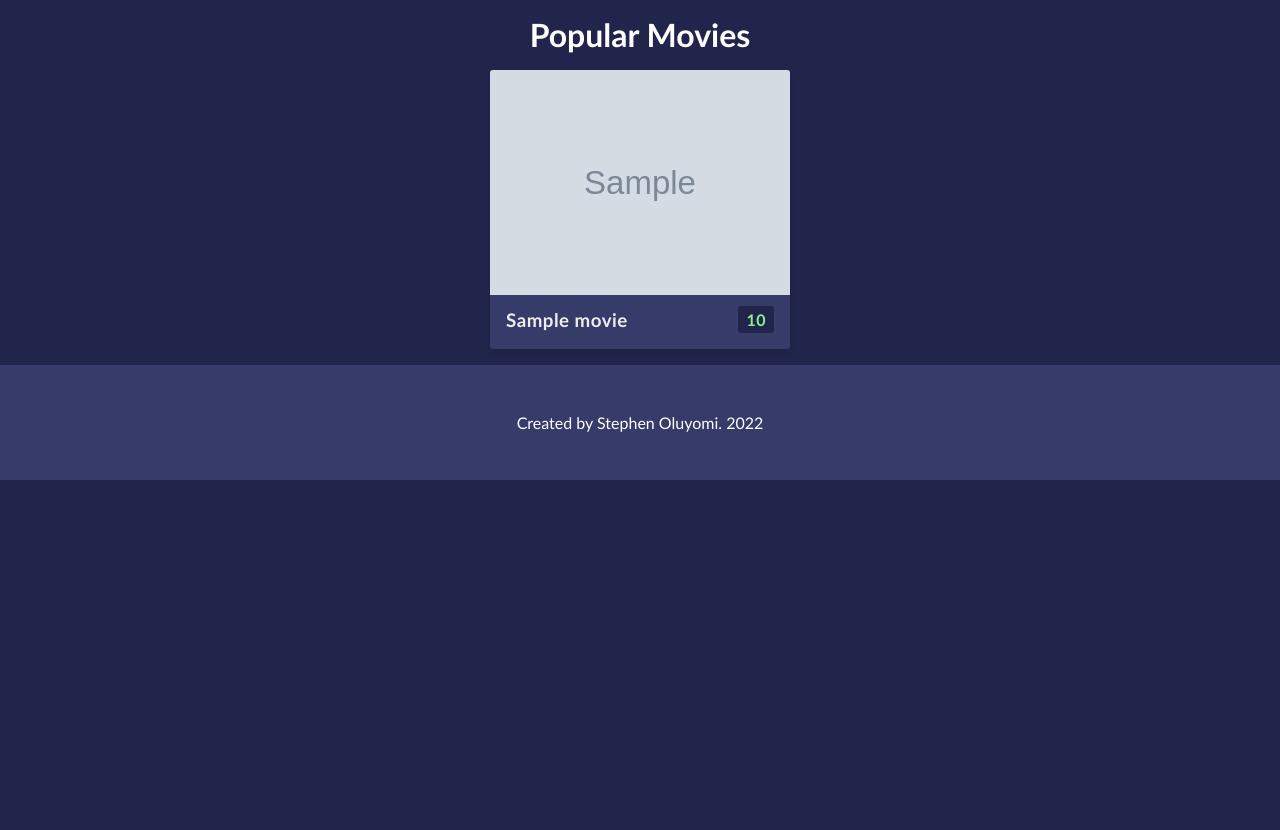
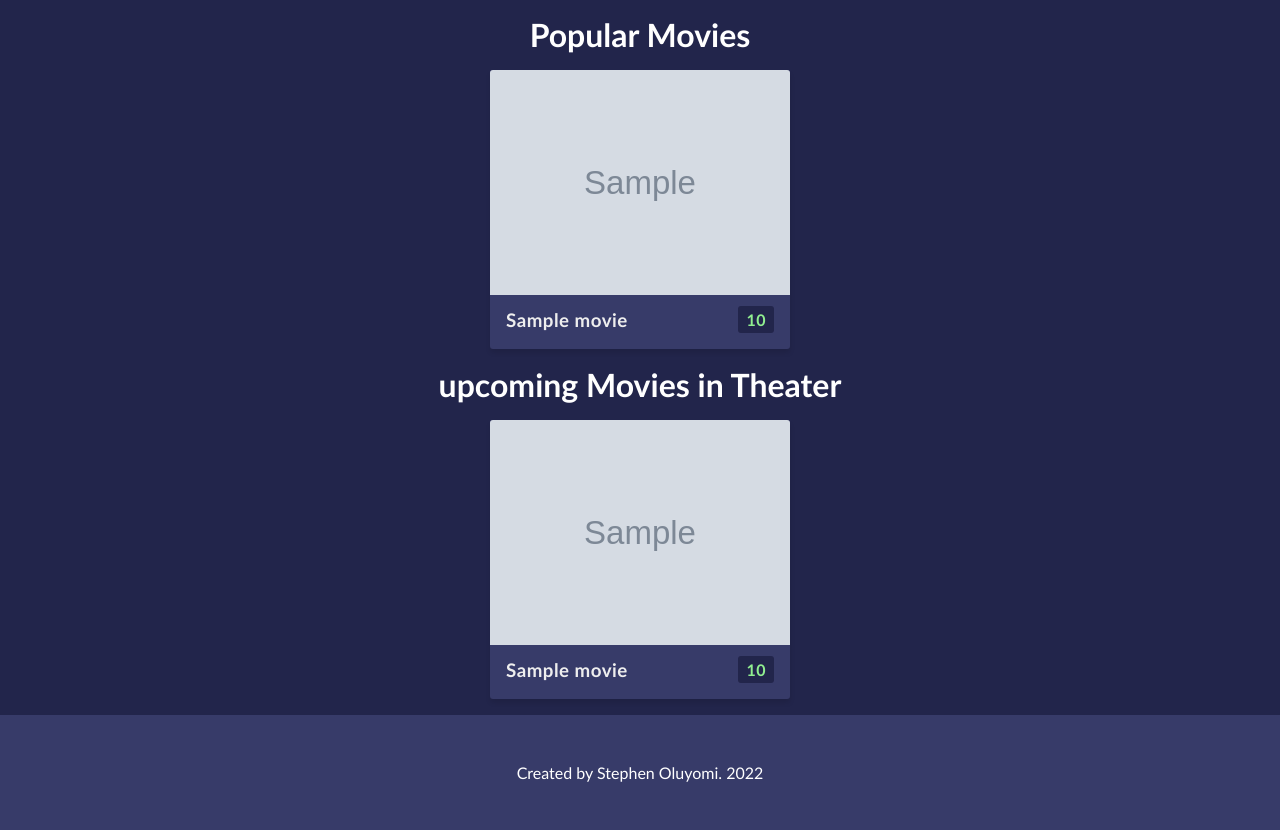
Before and after one commit to stephen-lakes/cornflix, a Django app: template templates/home.html in a window 1280 px wide. Shown: the part 102-932 px from the top of the page. Before the commit the page ends 582 px from the top, so only its background shows below. Run offline with Django 3.2, Linux system fonts and the light colour scheme; tables that the repository leaves empty hold one stand-in row (values such as "Sample post"); the template is opened without the code that fills it: values that come from a table or form of the project are taken from there, most other values are stand-ins (such as "Sample title", 1, 10 or a date in 2020); grey boxes marked "Sample" are stand-in pictures.

Commit message:
added upcoming movies to home page

```diff
--- a/templates/home.html
+++ b/templates/home.html
@@ -42,7 +42,7 @@
 
     <div class="article-wrapper">
         {% if discover %}
-            <div id="popular-movies">
+            <div class="heading-wrapper">
                 <h1 class="heading">Popular Movies</h1>
             </div>
         {% endif %}
@@ -67,6 +67,42 @@
                 </div>
             {% endfor %}
         </article>
+
+    <!-- UPCOMING   -->
+    <div class="article-wrapper">
+        {% if upcoming %}
+            <div class="heading-wrapper">
+                <h1 class="heading">upcoming Movies in Theater</h1>
+            </div>
+        {% endif %}
+        <article>
+            {% for movie in upcoming %}
+                <div class="movie">
+                    <img src={{ img_base_url }}{{ movie.poster_path }} alt="Image">
+                    <div class="movie-info">
+                        <h3>{{ movie.title }}</h3>
+                        {% if movie.vote_average > 6.9 %}
+                            <span class="green">{{ movie.vote_average }}</span>
+                        {% elif movie.vote_average > 5 %}
+                            <span class="orange">{{ movie.vote_average }}</span>
+                        {% else %}
+                            <span class="red">{{ movie.vote_average }}</span>
+                        {% endif %}
+                    </div>
+                    <div class="overview">
+                        <h3>Overview</h3>
+                        {{ movie.overview }}
+                    </div>
+                </div>
+            {% endfor %}
+        </article>
+    </div>
+
+
+
+
+
+
     </div>
 
 
```
